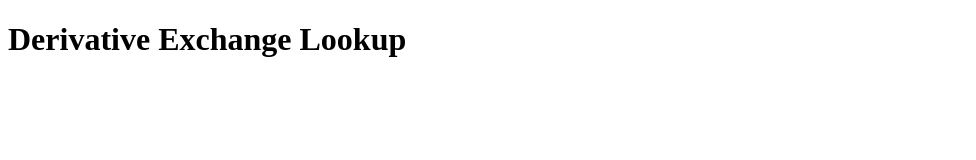
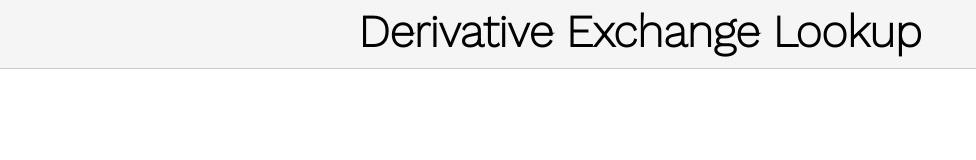
Before and after one commit to Alek-S/Derivative-Exchange-Lookup, a plain HTML site: page index.html in a window 1280 px wide. Shown: the whole page, without its empty margins (0-976 px from the left). Drawn offline with nearby package versions, Linux system fonts and the light colour scheme.

Commit message:
add css style

```diff
--- a/index.html
+++ b/index.html
@@ -2,8 +2,12 @@
 <html>
 <head>
 	<title>Derivative Exchange Lookup</title>
+	<link href='https://fonts.googleapis.com/css?family=Work+Sans:200' rel='stylesheet' type='text/css'>
+	<link href="./style.css" rel="stylesheet" type="text/css">
 </head>
 <body>
-  <h1>Derivative Exchange Lookup</h1>
+	<div class="topBar">
+	<h1>Derivative Exchange Lookup</h1>
+	</div>
 </body>
 </html>
--- /dev/null
+++ b/style.css
@@ -0,0 +1,18 @@
+body {
+    margin: 0px 0px 10px 0px;
+}
+h1{
+	font-family: 'Work Sans', sans-serif;
+	font-size: 2.8em;
+	text-align: center;
+	margin-top: 0px;
+	margin-bottom: 10px;
+}
+.topBar{
+	width: 100%;
+	background: #F5F5F5;
+	margin: 0px 0px 0px 0px;
+	padding: 5px 0px 0px 0px;
+	border-bottom: 1px solid;
+	border-color: #C8C8C8;
+}
```
